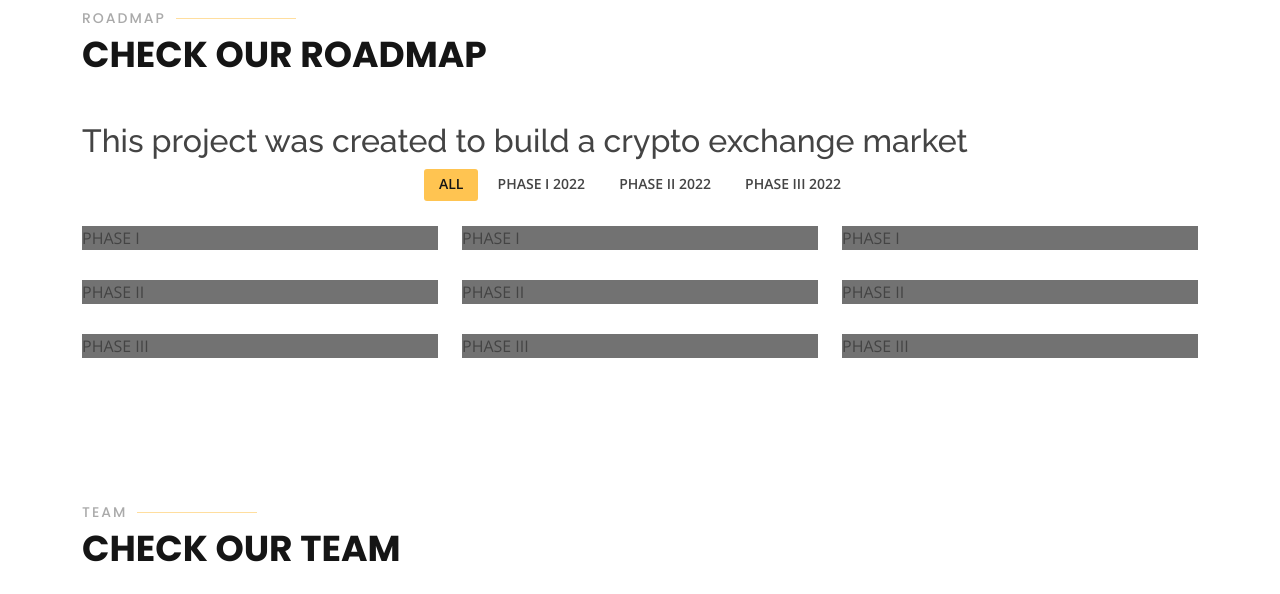
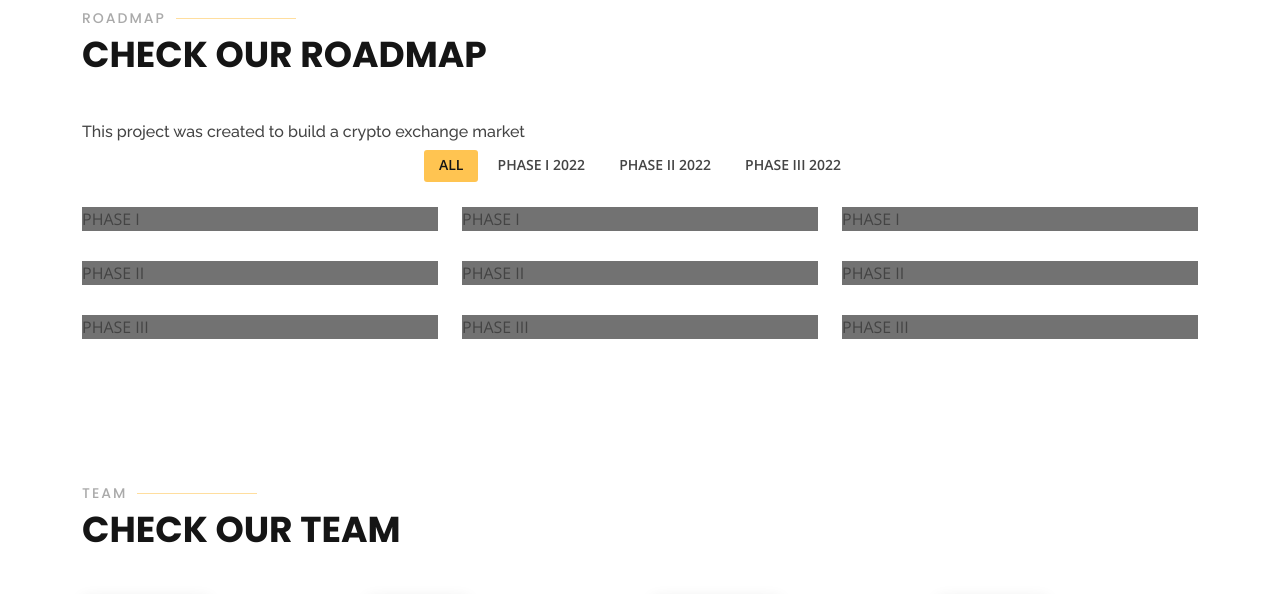
Before and after one commit to mbrocoin/mbrocoin.org, a plain HTML site: page index.html in a window 1280 px wide. Shown: the part 2060-2654 px from the top of the page. Drawn offline with nearby package versions, Linux system fonts and the light colour scheme.

Commit message:
Update index.html

```diff
--- a/index.html
+++ b/index.html
@@ -167,7 +167,7 @@
           <h2>RoadMap</h2>
           <p>Check our RoadMap</p>
         </div>
-        <h2>This project was created to build a crypto exchange market</h2>
+        <h6>This project was created to build a crypto exchange market</h6>
         <div class="row" data-aos="fade-up" data-aos-delay="100">
           <div class="col-lg-12 d-flex justify-content-center">
             <ul id="portfolio-flters">
```
